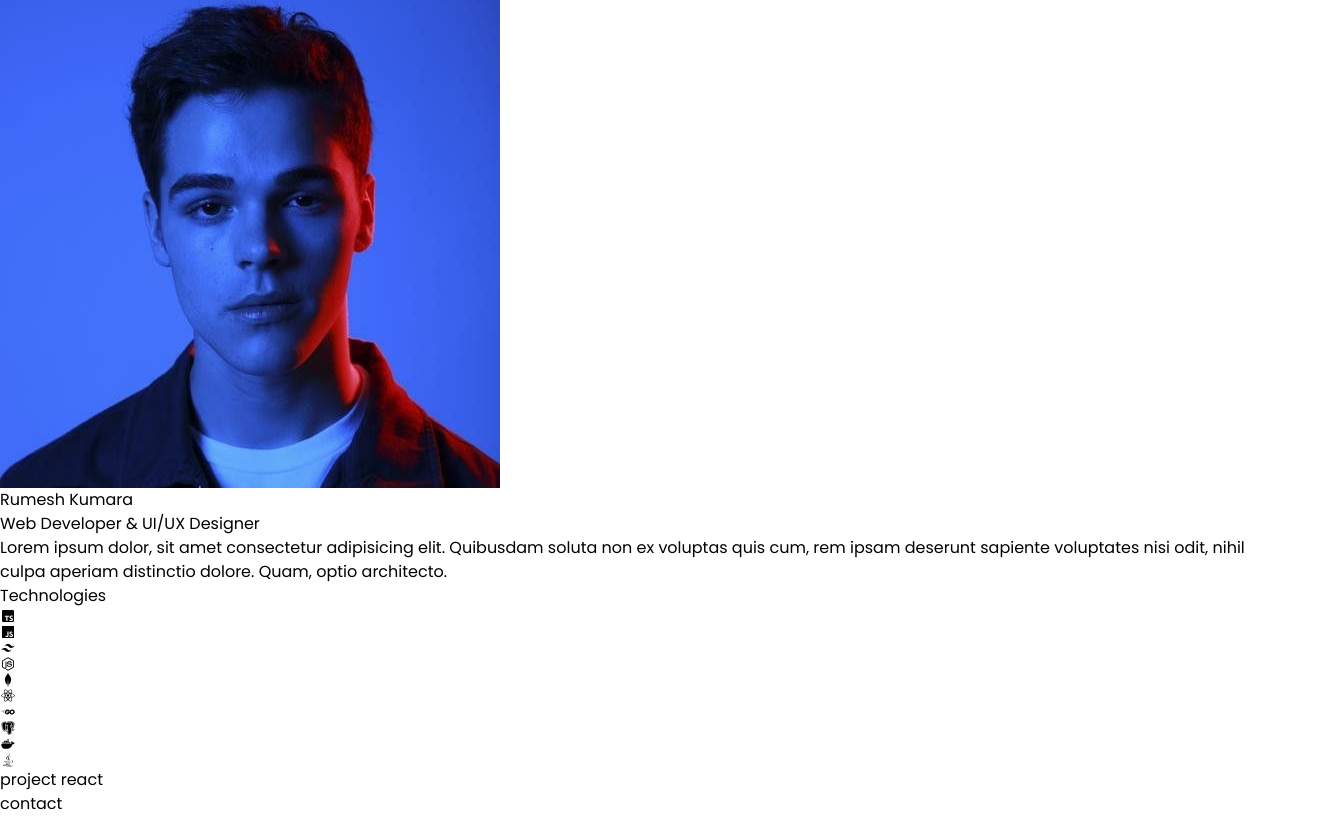
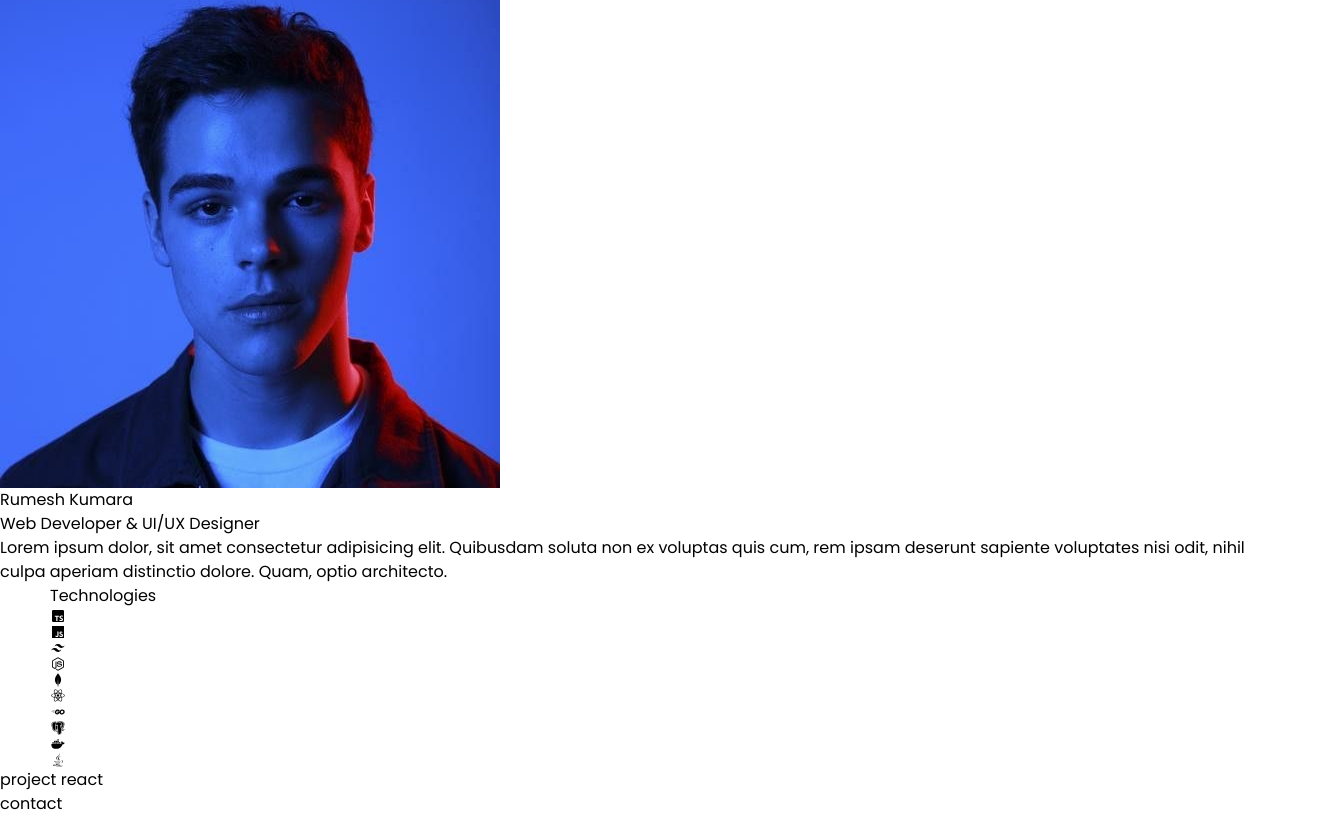
Before and after one commit to RumeshKumara/React-Portfolio-Razaa, a React (Vite) app: page / in a window 1280 px wide. Shown: the part 212-1028 px from the top of the page, 1330 px wide, since content can reach past the window. Built offline with nearby package versions, Linux system fonts and the light colour scheme.

Commit message:
motion add

```diff
--- a/src/components/Tech.jsx
+++ b/src/components/Tech.jsx
@@ -1,51 +1,114 @@
 // import React from 'react'
 import {  BiLogoDocker, BiLogoGoLang, BiLogoJava, BiLogoJavascript, BiLogoMongodb, BiLogoNodejs, BiLogoPostgresql, BiLogoReact, BiLogoTailwindCss, BiLogoTypescript } from "react-icons/bi";
+import { motion } from "framer-motion";
 
 const Tech = () => {
+
+  const variants = {
+    visible: { opacity: 1, y: 0 },
+    hidden: { opacity: 0, x: 50 }
+  }
+
   return (
     <div id="tech" className="flex min-h-[70vh] w-full flex-col items-center justify-center gap-16 md:gap-32">
-      <h1 className="text-4xl font-light text-white md:text-6xl">Technologies</h1>
+      <motion.h1
+      variants={variants}
+      initial="hidden"
+      whileInView="visible"
+      transition={{duration: 0.5}}
+
+      className="text-4xl font-light text-white md:text-6xl">Technologies</motion.h1>
 
       <div className="grid items-center justify-center grid-cols-5 gap-10 p-5">
-        <div>
+        <motion.div
+        variants={variants}
+        initial="hidden"
+        whileInView="visible"
+        transition={{duration: 0.5}}
+        >
           <BiLogoTypescript className="cursor-pointer text-[80px] text-sky-500 transition-all duration-300 hover:-translate-y-5 sm:text-[100px] md:text-[120px]"/>
-        </div>
+        </motion.div>
 
-        <div>
+        <motion.div
+        variants={variants}
+        initial="hidden"
+        whileInView="visible"
+        transition={{duration: 0.5}}
+        >
           <BiLogoJavascript className="cursor-pointer text-[80px] text-yellow-400 transition-all duration-300 hover:-translate-y-5 sm:text-[100px] md:text-[120px]"/>
-        </div>
+        </motion.div>
 
-        <div>
+        <motion.div
+        variants={variants}
+        initial="hidden"
+        whileInView="visible"
+        transition={{duration: 0.5}}
+        >
           <BiLogoTailwindCss className="cursor-pointer text-[80px] text-sky-600 transition-all duration-300 hover:-translate-y-5 sm:text-[100px] md:text-[120px]"/>
-        </div>
+        </motion.div>
 
-        <div>
+        <motion.div
+        variants={variants}
+        initial="hidden"
+        whileInView="visible"
+        transition={{duration: 0.5}}
+        >
           <BiLogoNodejs className="cursor-pointer text-[80px] text-green-500 transition-all duration-300 hover:-translate-y-5 sm:text-[100px] md:text-[120px]"/>
-        </div>
+        </motion.div>
 
-        <div>
+        <motion.div
+        variants={variants}
+        initial="hidden"
+        whileInView="visible"
+        transition={{duration: 0.5}}
+        >
           <BiLogoMongodb className="cursor-pointer text-[80px] text-green-700 transition-all duration-300 hover:-translate-y-5 sm:text-[100px] md:text-[120px]"/>
-        </div>
+        </motion.div>
 
-        <div>
+        <motion.div
+        variants={variants}
+        initial="hidden"
+        whileInView="visible"
+        transition={{duration: 0.5}}
+        >
           <BiLogoReact className="cursor-pointer text-[80px] text-sky-500 transition-all duration-300 hover:-translate-y-5 sm:text-[100px] md:text-[120px]"/>
-        </div>
+        </motion.div>
 
-        <div>
+        <motion.div
+        variants={variants}
+        initial="hidden"
+        whileInView="visible"
+        transition={{duration: 0.5}}
+        >
           <BiLogoGoLang className="cursor-pointer text-[80px] text-sky-500 transition-all duration-300 hover:-translate-y-5 sm:text-[100px] md:text-[120px]"/>
-        </div>
+        </motion.div>
 
-        <div>
+        <motion.div
+        variants={variants}
+        initial="hidden"
+        whileInView="visible"
+        transition={{duration: 0.5}}
+        >
           <BiLogoPostgresql className="cursor-pointer text-[80px] text-sky-700 transition-all duration-300 hover:-translate-y-5 sm:text-[100px] md:text-[120px]"/>
-        </div>
+        </motion.div>
 
-        <div>
+        <motion.div
+        variants={variants}
+        initial="hidden"
+        whileInView="visible"
+        transition={{duration: 0.5}}
+        >
           <BiLogoDocker className="cursor-pointer text-[80px] text-sky-500 transition-all duration-300 hover:-translate-y-5 sm:text-[100px] md:text-[120px]"/>
-        </div>
+        </motion.div>
 
-        <div>
+        <motion.div
+        variants={variants}
+        initial="hidden"
+        whileInView="visible"
+        transition={{duration: 0.5}}
+        >
           <BiLogoJava className="cursor-pointer text-[80px] text-red-500 transition-all duration-300 hover:-translate-y-5 sm:text-[100px] md:text-[120px]"/>
-        </div>
+        </motion.div>
       </div>
     </div>
   )
```
